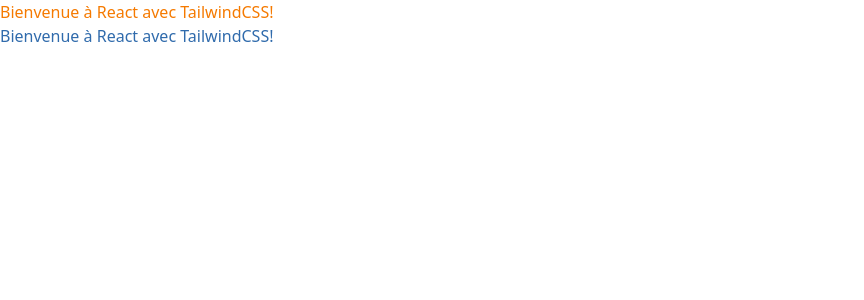
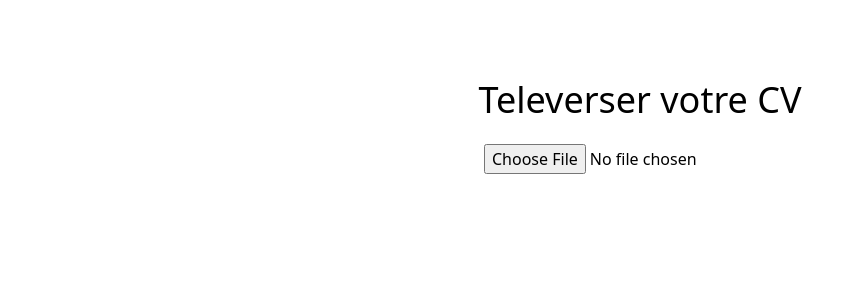
Before and after one commit to 420-andrelaurendeau/projet-ose, a React (Create React App) app in the folder projet-ose-react/: page / in a window 1280 px wide. Shown: the top 300 px of the page, without its empty margins (0-864 px from the left). Built offline with nearby package versions, Linux system fonts and the light colour scheme.

Commit message:
Initialisation et mise en page de base

```diff
--- a/projet-ose-react/src/App.tsx
+++ b/projet-ose-react/src/App.tsx
@@ -1,10 +1,10 @@
 import './App.css';
+import TeleversementCV from "./pages/TeleversementCV";
 
 function App() {
   return (
-    <div className="">
-      <h1 className="text-orange">Bienvenue à React avec TailwindCSS!</h1>
-      <h1 className="text-blue">Bienvenue à React avec TailwindCSS!</h1>
+    <div className="flex flex-col items-center justify-center">
+        <TeleversementCV></TeleversementCV>
     </div>
   );
 }
--- /dev/null
+++ b/projet-ose-react/src/pages/TeleversementCV.tsx
@@ -0,0 +1,15 @@
+import {ReactElement} from "react";
+
+function TeleversementCV(): ReactElement {
+    return (
+        <div className={"w-2/4 mt-20 flex flex-col items-center justify-center"}>
+            <h1 className={"text-4xl"}>Televerser votre CV</h1>
+            <br/>
+            <form className={"flex flex-col items-center justify-center"}>
+                <input type={"file"} className={""}/>
+            </form>
+        </div>
+    )
+}
+
+export default TeleversementCV
```
